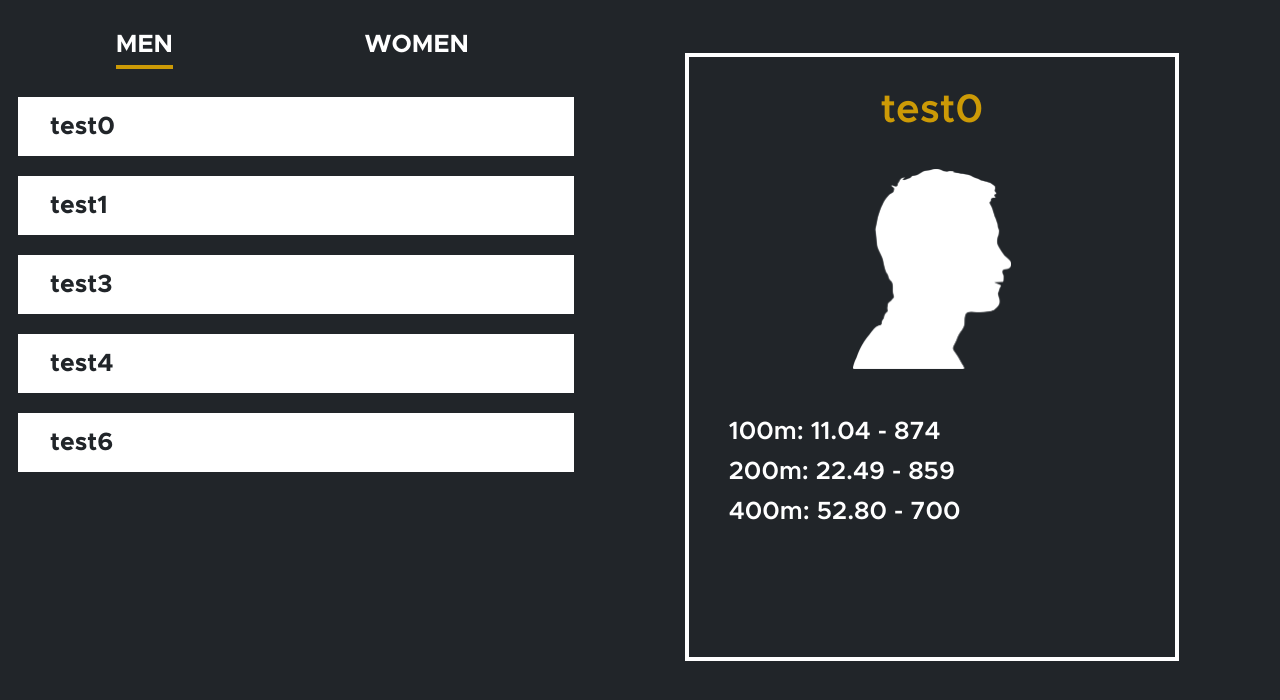
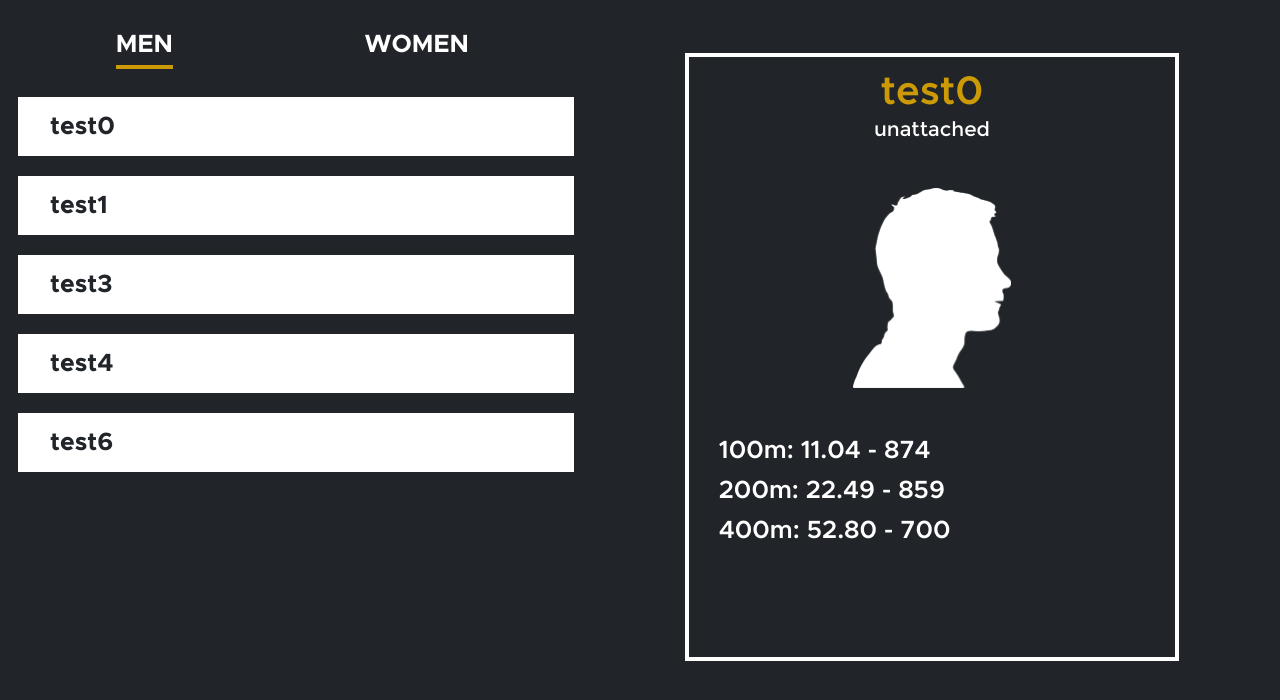
Before and after one commit to its-geoff/gold-medal-statistics, a Django app: a page that uses django/marks/templates/gms/men_profile.html in a window 1280 px wide. Shown: the part 75-775 px from the top of the page. Run offline with Django 4.2, Linux system fonts and the light colour scheme; data comes from the database, SQL or seed files in the repository.

Commit message:
edited profile page to include team

```diff
--- a/django/marks/models.py
+++ b/django/marks/models.py
@@ -73,6 +73,9 @@ class Athlete(models.Model):
    def get_name_text(self):
       return self.name
 
+   def get_team_text(self):
+      return self.team
+
    # formatted for stats profile
    def get_one_pr(self):
       return f"100m: {self.one_mark:.2f} - {self.one_points}"
--- a/django/marks/static/gms/style.css
+++ b/django/marks/static/gms/style.css
@@ -250,7 +250,7 @@ input {
 .frame {
    display: grid;
    grid-template-columns: 1fr 1fr 1fr;
-   grid-template-rows: 1fr 1fr 1fr 4vh 1fr 1fr 4vh;
+   grid-template-rows: 1fr 4vh 1fr 1fr 4vh 1fr 1fr 4vh;
    position: absolute;
    left: 53.5vw;
    bottom: 8vh;
@@ -295,14 +295,23 @@ h3 {
    align-items: center;
 }
 
-.title {
+.personal {
    grid-column: 1 / span 3;
    grid-row: 1;
+   text-align: center;
+}
+
+.title {
+   margin: 15px auto 5px auto;
+}
+
+.team {
+   margin: 5px auto;
 }
 
 .image {
    grid-column: 1 / span 3;
-   grid-row: 2 / span 2;
+   grid-row: 3 / span 2;
    place-self: center;
 }
 
@@ -322,10 +331,11 @@ h3 {
 
 .info {
    grid-column: 1 / span 3;
-   grid-row: 4 / span 2;
-   padding: 25px;
+   grid-row: 6 / span 2;
+   padding: 0px 15px;
    text-align: left;
    font-size: 21px;
+   align-content: start;
 }
 
 .item {
--- a/django/marks/templates/gms/men_profile.html
+++ b/django/marks/templates/gms/men_profile.html
@@ -39,7 +39,10 @@
    </table>
    {% endif %}
    <div class="frame active-frame">
-      <h2 class="title">{{ athlete.get_name_text }}</h2>
+      <div class="personal">
+         <h2 class="title">{{ athlete.get_name_text }}</h2>
+         <p class="team">{{ athlete.get_team_text }}</p>
+      </div>
       <p class="image"><img src="{% static 'gms/men_placeholder.png' %}" class="men"></p>
       <div class="info">
          {% if athlete.one_points > 0 %}
--- a/django/marks/templates/gms/women_profile.html
+++ b/django/marks/templates/gms/women_profile.html
@@ -39,7 +39,10 @@
    </table>
    {% endif %}
    <div class="frame active-frame">
-      <h2 class="title">{{ athlete.get_name_text }}</h2>
+      <div class="personal">
+         <h2 class="title">{{ athlete.get_name_text }}</h2>
+         <p class="team">{{ athlete.get_team_text }}</p>
+      </div>
       <p class="image"><img src="{% static 'gms/women_placeholder.png' %}" class="women"></p>
       <div class="info">
          {% if athlete.one_points > 0 %}
```
